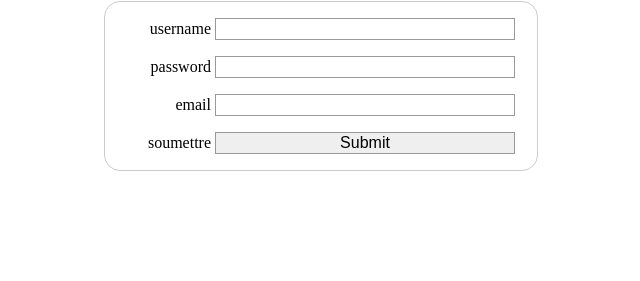
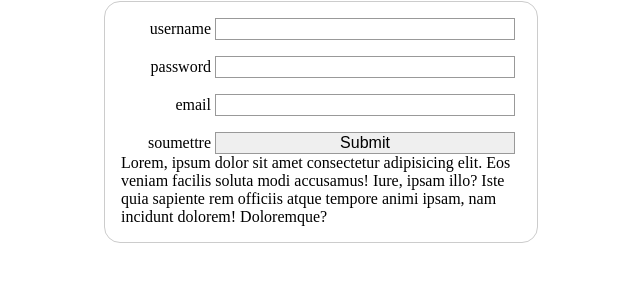
Before and after one commit to Askilax/projet-web, a plain HTML site: page index.html in a window 1280 px wide. Shown: the part 79-360 px from the top of the page, without its empty margins (319-959 px from the left). Drawn offline with Linux system fonts and the light colour scheme.

Commit message:
ajout du paragraphe

```diff
--- a/index.html
+++ b/index.html
@@ -27,6 +27,11 @@
             <input type="submit">
         </li>
     </ul>
+    <div>
+        <span>
+            Lorem, ipsum dolor sit amet consectetur adipisicing elit. Eos veniam facilis soluta modi accusamus! Iure, ipsam illo? Iste quia sapiente rem officiis atque tempore animi ipsam, nam incidunt dolorem! Doloremque?
+        </span>
+    </div>
 </div></form>
 
 </body>
```
